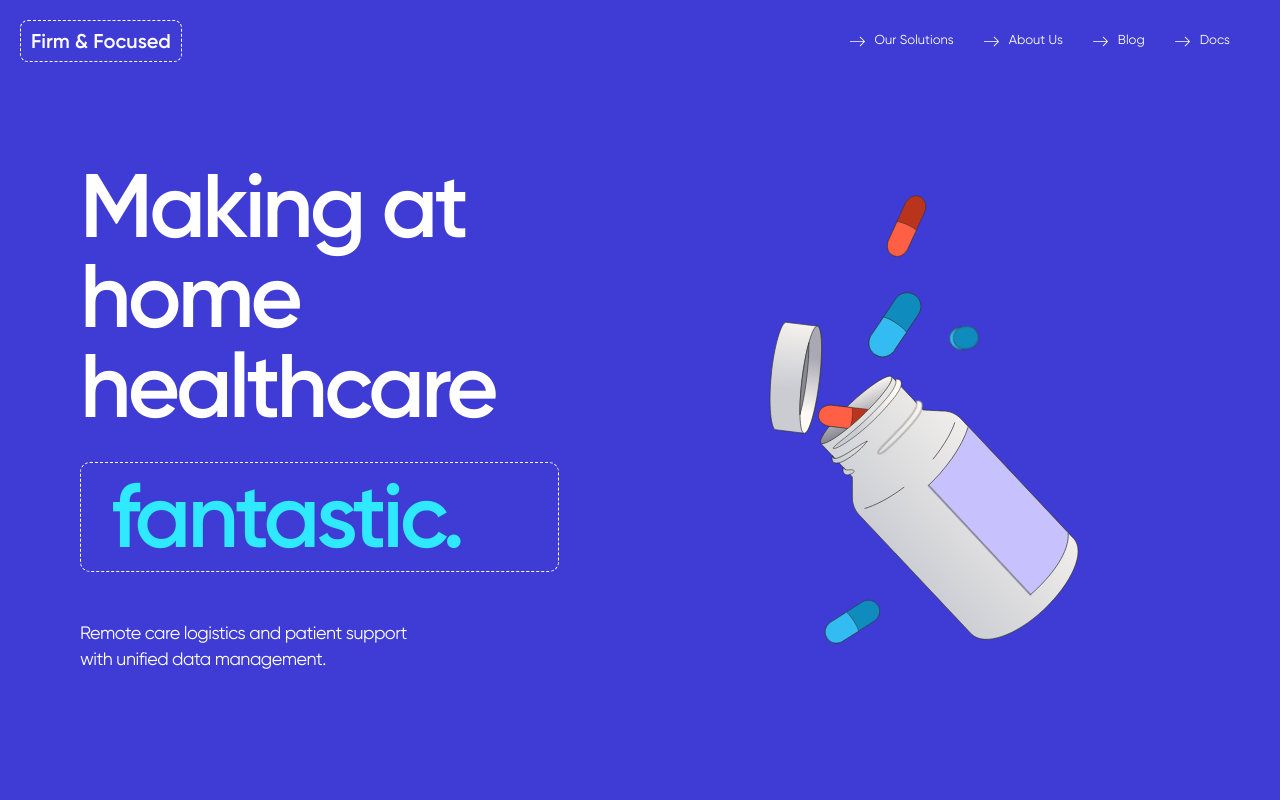
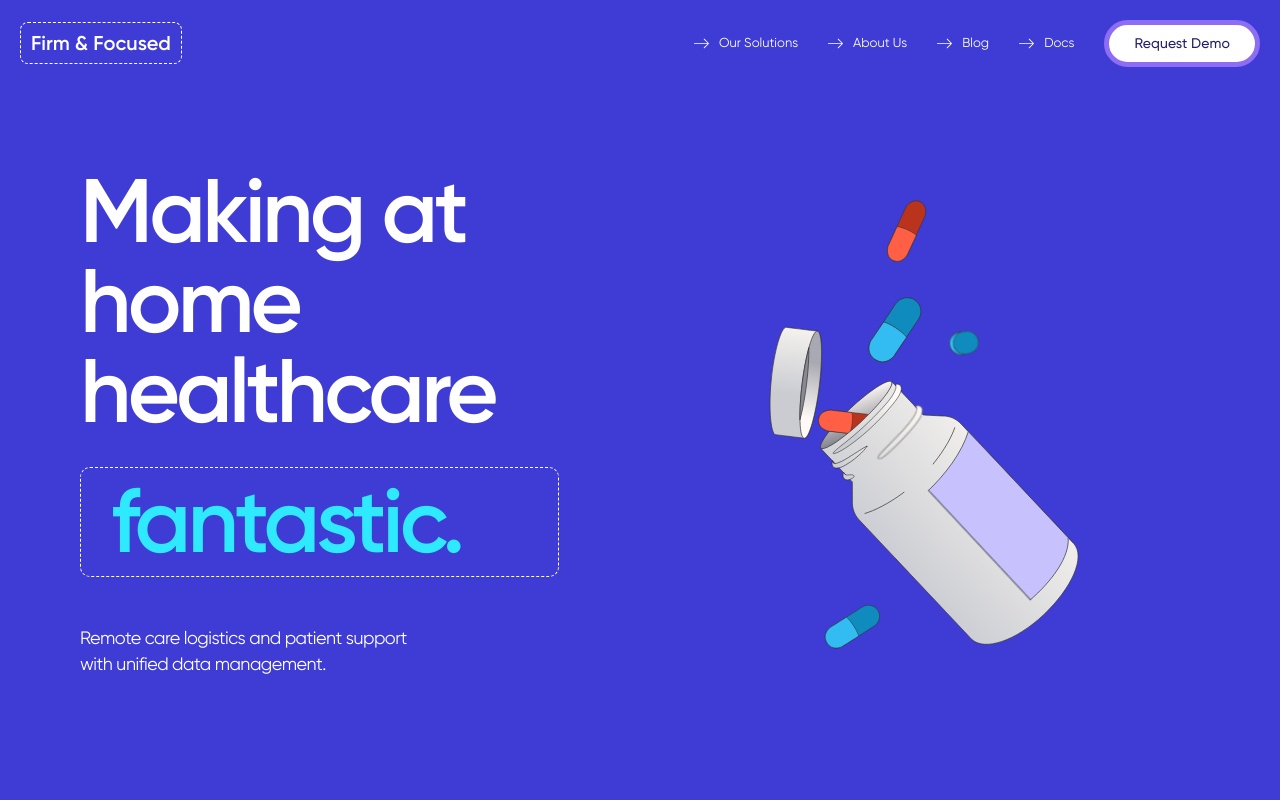
Before and after one commit to ChristianWare/firmandfocused, a Next.js app: page / in a window 1280 px wide. Shown: the top 800 px of the page. Built offline with nearby package versions, Linux system fonts and the light colour scheme.

Commit message:
Button Added

```diff
--- a/app/globals.css
+++ b/app/globals.css
@@ -2,6 +2,7 @@
   --black: #232269;
   --blue: #3f3cd5;
   --blue2: #2ee9ff;
+  --lightBorder: #8C6DF4;
   --white: #ffffff;
 }
 
--- /dev/null
+++ b/components/Button/Button.module.css
@@ -0,0 +1,92 @@
+.container {
+  position: relative;
+  z-index: 1;
+}
+
+.btn {
+  font-family: var(--gilroyMedium);
+  text-align: center;
+  font-size: 1.4rem;
+  font-weight: 500;
+  letter-spacing: 0.1px;
+  white-space: nowrap;
+  user-select: none;
+  display: flex;
+  align-items: center;
+  justify-content: center;
+  text-align: center;
+  text-transform: capitalize;
+  flex: 1;
+  gap: 2rem;
+  border-radius: 50px;
+  padding: 10px 25px;
+  position: relative;
+  z-index: 1;
+  width: 100%;
+  transition: background-color 0.1s ease-in, color 0.1s ease-in;
+}
+
+.icon2 {
+  width: 30px;
+  height: 30px;
+  padding: 5px;
+  color: var(--green3);
+  position: absolute;
+  top: 5px;
+  right: 6px;
+  transform: rotate(-45deg);
+  transition: all 0.1s ease-in-out;
+}
+
+.primary {
+  color: var(--black);
+  background-color: var(--white);
+  border: 5px solid var(--lightBorder);
+}
+
+.primaryii {
+  color: var(--green3);
+  background-color: var(--black);
+  border: 1px solid var(--lightBlack);
+}
+
+.primaryiii {
+  color: var(--black);
+  background-color: transparent;
+  border: 1px solid var(--lightBlack);
+}
+
+.primaryNav {
+  color: var(--green);
+  background-color: var(--green3);
+  border: 1px solid var(--lightBlack);
+  padding: 5px 30px;
+  font-size: 1.4rem;
+}
+
+.secondary {
+  color: var(--green);
+  background-color: var(--white);
+  box-shadow: 5px 5px 10px rgba(0, 0, 0, 0.3),
+    -5px -5px 10px rgba(255, 255, 255, 0.3);
+
+  /* border: 1px solid var(--lightBlack); */
+}
+
+.secondaryii {
+  color: #729187;
+  border: 1px solid #729187;
+}
+
+.secondaryNav {
+  color: var(--green);
+  background-color: var(--white);
+  border: 1px solid var(--green);
+  padding: 5px 30px;
+}
+
+.tertiary {
+  color: var(--tan);
+  background-color: var(--green);
+  border: 1px solid var(--tan);
+}
--- /dev/null
+++ b/components/Button/Button.tsx
@@ -0,0 +1,35 @@
+"use client";
+
+import { FC } from "react";
+import Link from "next/link";
+import { ButtonProps } from "@/lib/interface";
+import styles from "./Button.module.css";
+
+const Button: FC<ButtonProps> = ({
+  href = "",
+  text,
+  btnType,
+  target = "",
+  download,
+  onClick,
+}) => {
+  return (
+    <button
+      className={styles.container}
+      onClick={(event) => {
+        if (onClick) onClick(event); // Pass the event to the onClick handler
+      }}
+    >
+      <Link
+        href={href}
+        className={`${styles.btn} ${styles[btnType]}`}
+        target={target}
+        download={download}
+      >
+        {text}
+      </Link>
+    </button>
+  );
+};
+
+export default Button;
--- a/components/Nav/Nav.tsx
+++ b/components/Nav/Nav.tsx
@@ -3,8 +3,8 @@
 import styles from "./Nav.module.css";
 import { useState, useEffect } from "react";
 import Link from "next/link";
-
 import Arrow from "../../public/icons/arrow.svg";
+import Button from "../Button/Button";
 
 function Nav() {
   const [isOpen, setIsOpen] = useState(false);
@@ -85,15 +85,7 @@ function Nav() {
             </li>
           ))}
           <div className={styles.btnContainer}>
-            {/* <Button
-              btnType='navBtn'
-              text='Download My Resume'
-              href='/ChrisWareResume2024.pdf'
-              target='_blank'
-              download={true}
-              arrow
-              iconColor='blue'
-            /> */}
+            <Button btnType='primary' text='Request Demo' href='/' />
           </div>
         </ul>
         {isOpen && (
--- /dev/null
+++ b/lib/interface.ts
@@ -0,0 +1,9 @@
+export interface ButtonProps {
+  href: string;
+  text: string;
+  btnType: string;
+  target?: string;
+  download?: boolean;
+  arrow?: boolean;
+  onClick?: React.MouseEventHandler<HTMLButtonElement>;
+}
```
